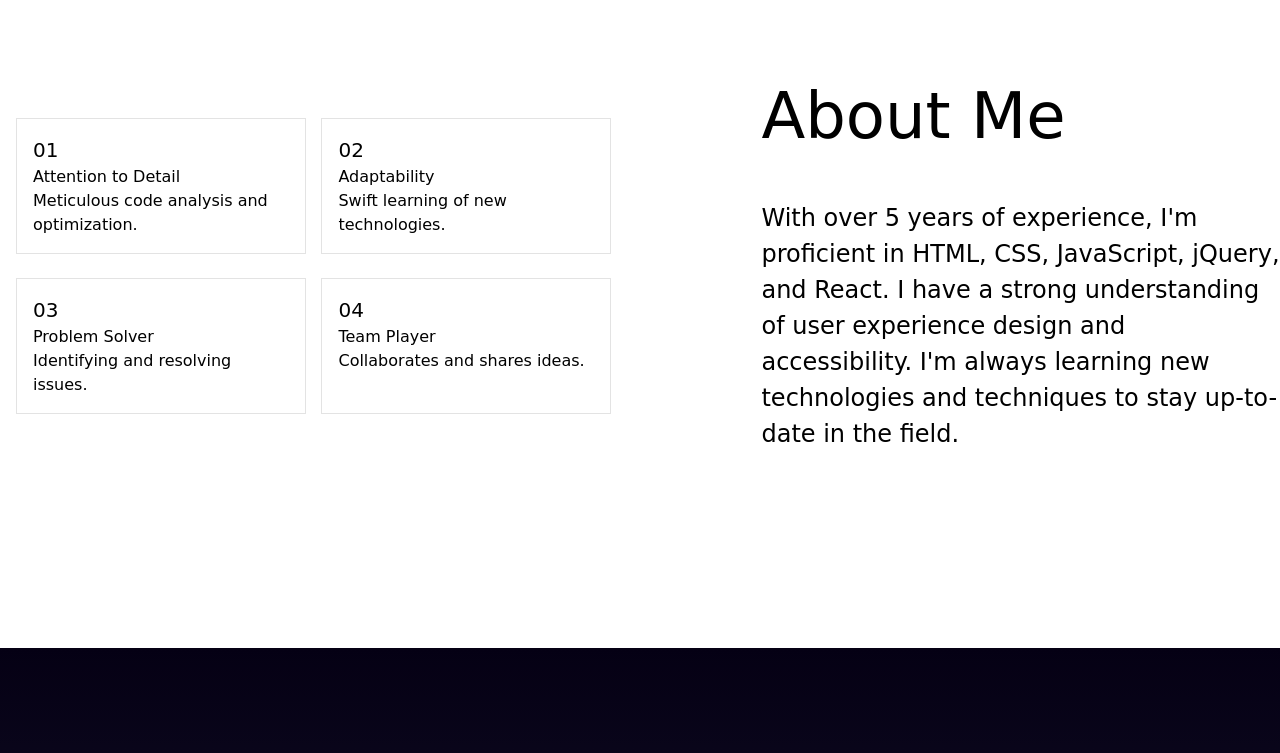
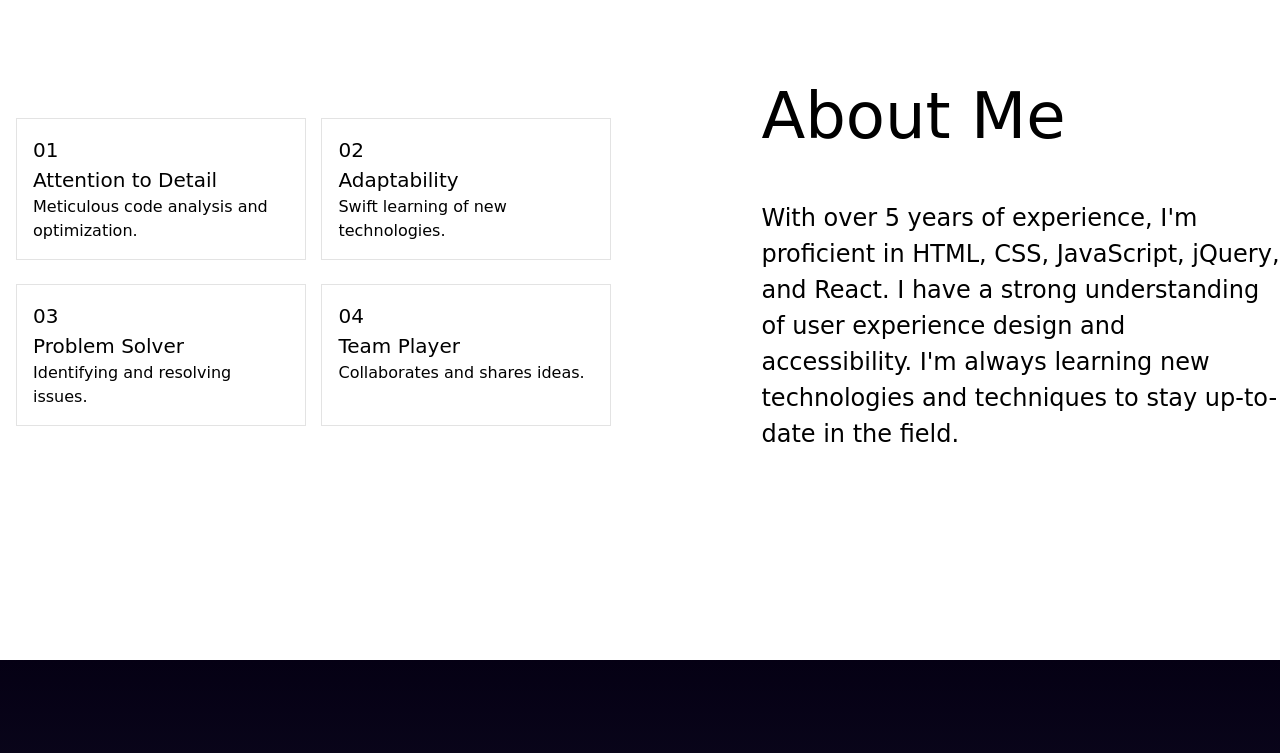
Before and after one commit to TzuruC/week2Homework, a website built with Vite: page pages/index.html in a window 1280 px wide. Shown: the part 2080-2833 px from the top of the page. Built offline with nearby package versions, Linux system fonts and the light colour scheme; a web font is replaced by a local one.

Commit message:
submit homework commit

```diff
--- a/assets/scss/pages/_index.scss
+++ b/assets/scss/pages/_index.scss
@@ -106,6 +106,9 @@ nav li {
         @include h4FontStyle;
         display: block;
     }
+    h4{
+        @include h4FontStyle;
+    }
     p{
         @include smPFontStyle;
     }
```
